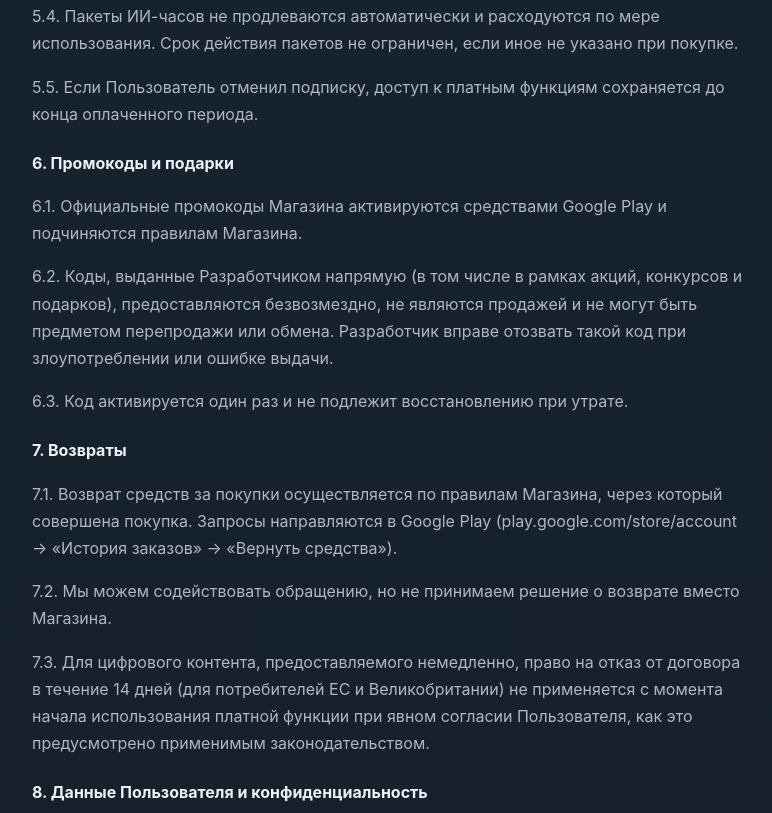
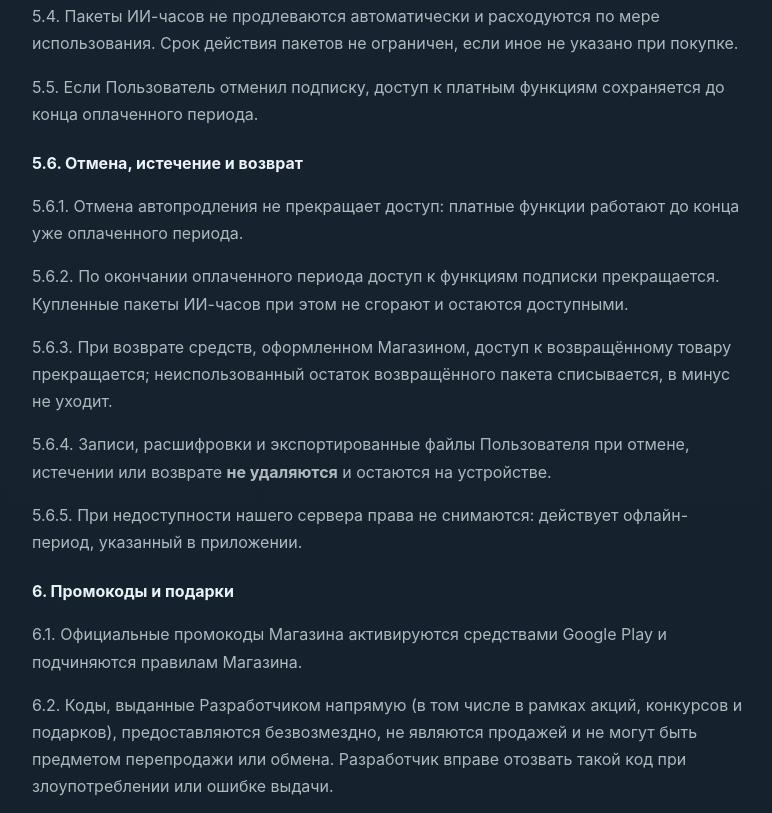
Before and after one commit to pesnagoda77/dictapro-site, a plain HTML site: page terms.html in a window 1280 px wide. Shown: the part 1680-2493 px from the top of the page, without its empty margins (250-1022 px from the left). Drawn offline with Linux system fonts and the light colour scheme.

Commit message:
Оферта: отмена, истечение и возврат — без обнуления купленного

```diff
--- a/terms.html
+++ b/terms.html
@@ -53,6 +53,12 @@
 <p>5.3. Подписка продлевается автоматически на тот же период по цене, действующей на момент продления, если Пользователь не отменил её не позднее чем за 24 часа до окончания текущего периода. Отмена и управление подпиской выполняются в настройках Магазина (Google Play → Подписки). Удаление Приложения не отменяет подписку.</p>
 <p>5.4. Пакеты ИИ-часов не продлеваются автоматически и расходуются по мере использования. Срок действия пакетов не ограничен, если иное не указано при покупке.</p>
 <p>5.5. Если Пользователь отменил подписку, доступ к платным функциям сохраняется до конца оплаченного периода.</p>
+<h3>5.6. Отмена, истечение и возврат</h3>
+<p>5.6.1. Отмена автопродления не прекращает доступ: платные функции работают до конца уже оплаченного периода.</p>
+<p>5.6.2. По окончании оплаченного периода доступ к функциям подписки прекращается. Купленные пакеты ИИ-часов при этом не сгорают и остаются доступными.</p>
+<p>5.6.3. При возврате средств, оформленном Магазином, доступ к возвращённому товару прекращается; неиспользованный остаток возвращённого пакета списывается, в минус не уходит.</p>
+<p>5.6.4. Записи, расшифровки и экспортированные файлы Пользователя при отмене, истечении или возврате <b>не удаляются</b> и остаются на устройстве.</p>
+<p>5.6.5. При недоступности нашего сервера права не снимаются: действует офлайн-период, указанный в приложении.</p>
 
 <h3>6. Промокоды и подарки</h3>
 <p>6.1. Официальные промокоды Магазина активируются средствами Google Play и подчиняются правилам Магазина.</p>
@@ -111,6 +117,8 @@
 
 <h3>4. Subscriptions and AI-hours</h3>
 <p>Subscriptions renew automatically for the same period at the price effective at renewal unless cancelled at least 24 hours before the end of the current period. Manage or cancel in Google Play → Subscriptions. Uninstalling the App does not cancel a subscription. AI-hour packs do not renew automatically and are consumed as used.</p>
+<h3>5a. Cancellation, expiry and refunds</h3>
+<p>Cancelling auto-renewal does not end access: paid features remain available until the end of the period already paid for. After that period, subscription features stop; purchased AI-hour packs never expire and remain available. If the store refunds a purchase, access to the refunded item ends and the unused remainder of a refunded pack is withdrawn, never going below zero. Your recordings, transcripts and exported files are never deleted on cancellation, expiry or refund. If our server is unreachable, rights are not revoked; the offline period shown in the App applies.</p>
 
 <h3>5. Promo codes and gifts</h3>
 <p>Official store promo codes are redeemed through Google Play under its rules. Codes issued directly by the Developer (promotions, contests, gifts) are provided free of charge, are not a sale, and may not be resold. The Developer may revoke a code in case of abuse.</p>
```
